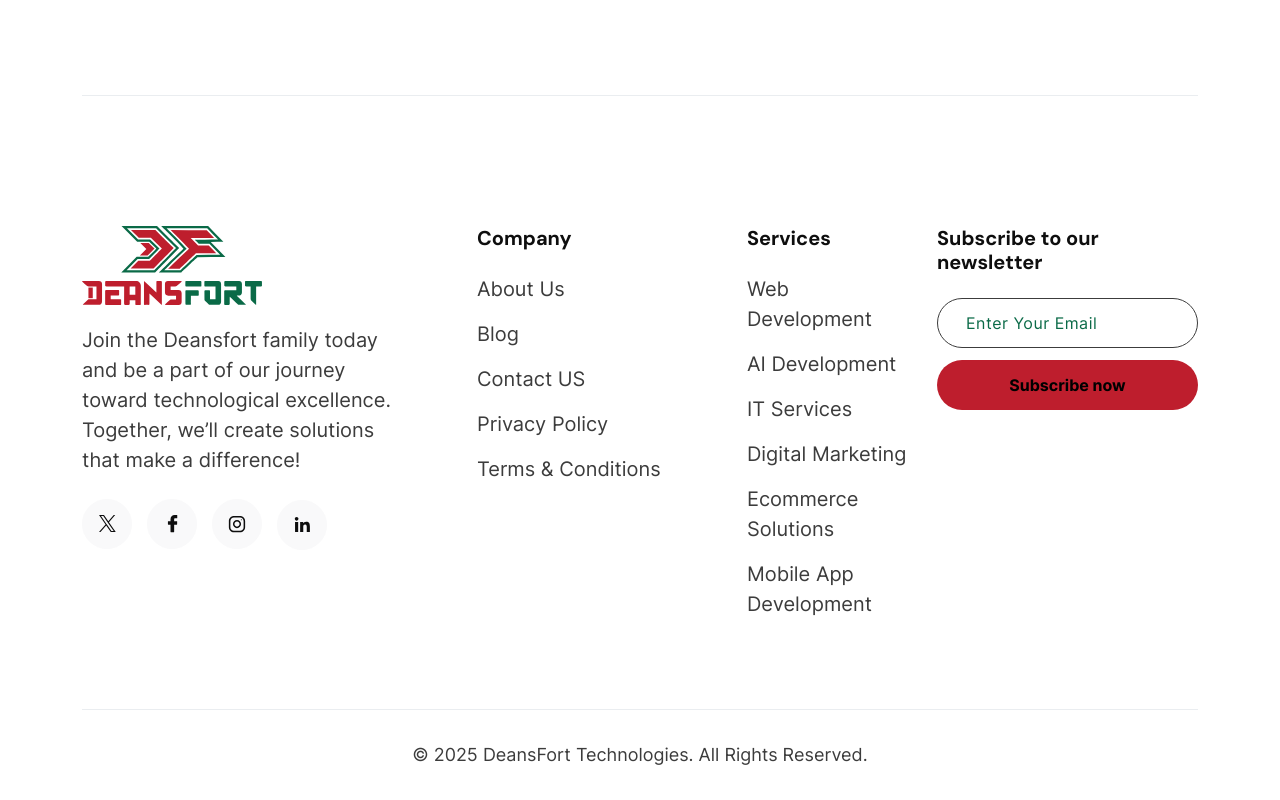
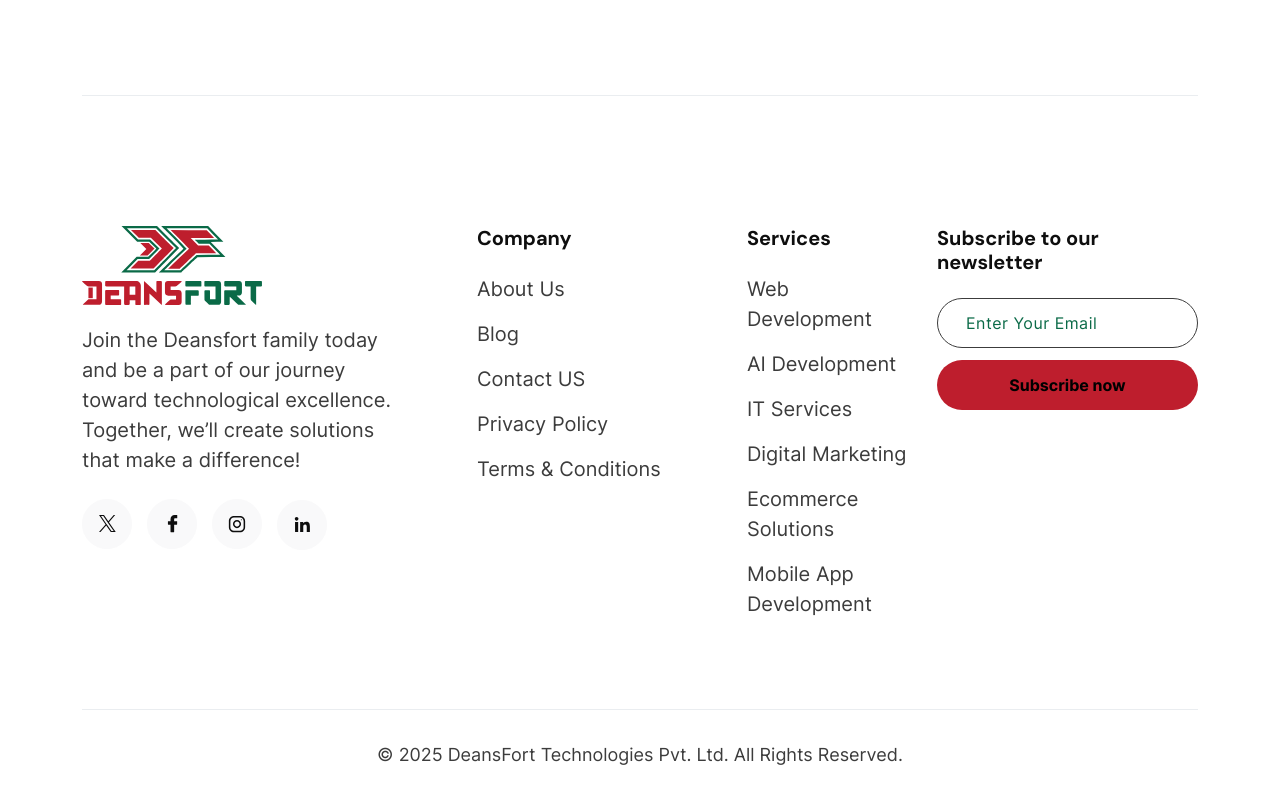
Before and after one commit to srikanth-sridharan/deansfort, a Next.js app: page / in a window 1280 px wide. Shown: the part 5939-6739 px from the top of the page. Built offline with nearby package versions, Linux system fonts and the light colour scheme.

Commit message:
Changes other

```diff
--- a/components/home/home-eight/footer/FooterCopyright.jsx
+++ b/components/home/home-eight/footer/FooterCopyright.jsx
@@ -1,7 +1,9 @@
 function FooterCopyright() {
+
+	const year = new Date().getFullYear();
 	return (
 		<div className="sofax-footer-bottom center">
-			<p>© 2025 DeansFort Technologies. All Rights Reserved.</p>
+			<p>{`© ${year} DeansFort Technologies Pvt. Ltd. All Rights Reserved.`}</p>
 		</div>
 	);
 }
--- a/components/home/home-five/footer/FooterCopyright.jsx
+++ b/components/home/home-five/footer/FooterCopyright.jsx
@@ -1,7 +1,9 @@
 function FooterCopyright() {
+
+	const year = new Date().getFullYear();
 	return (
 		<div className="sofax-footer-bottom center">
-			<p>© 2024 Mthemeus All Rights Reserved.</p>
+			<p>{`© ${year} DeansFort Technologies Pvt. Ltd. All Rights Reserved.`}</p>
 		</div>
 	);
 }
```
